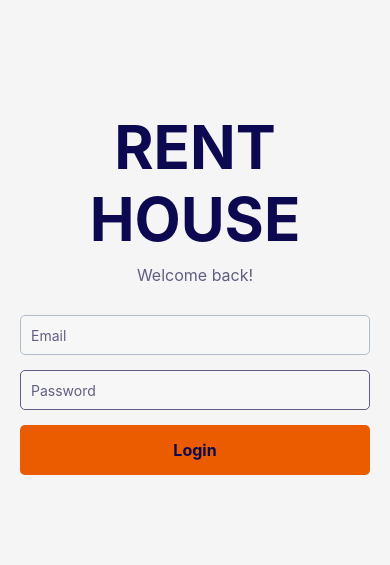
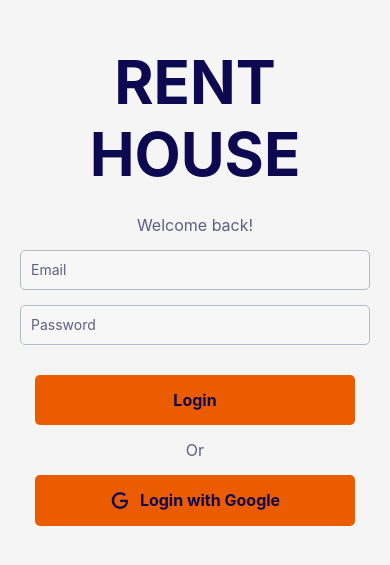
Before and after one commit to QiQi-OU-IT/rent-house-app, a React Native app in the folder rent_house/: screen /auth in a window 390 px wide. Shown: the part 129-694 px from the top of the page. Built offline with nearby package versions, Linux system fonts and the light colour scheme; no server answers.

Commit message:
gaio dien box chat 5525

```diff
--- a/rent_house/components/pages/Auth.js
+++ b/rent_house/components/pages/Auth.js
@@ -1,8 +1,9 @@
 import React, { useState } from 'react';
 import { useNavigation } from '@react-navigation/native';
-import { View, TextInput, TouchableOpacity, Text } from 'react-native';
+import { View, TextInput, TouchableOpacity, Text, Image } from 'react-native';
 import { styles, authStyles } from '../../styles/style';
 import { useTheme } from '../../contexts/ThemeContext';
+import Icon from 'react-native-vector-icons/MaterialCommunityIcons'
 
 export default function Auth() {
   const [email, setEmail] = useState('');
@@ -17,6 +18,7 @@ export default function Auth() {
 
   return (
     <View style={[styles.authContainer, { backgroundColor: colors.backgroundPrimary }]}>
+      <View>
         <Text style={[dynamicAuthStyles.authTitle, { color: colors.textPrimary }]}>RENT HOUSE</Text>
         <Text style={[dynamicAuthStyles.authSubtitle, { color: colors.textSecondary }]}>Welcome back!</Text>
         <TextInput
@@ -32,7 +34,7 @@ export default function Auth() {
         />
         <TextInput
           style={[styles.input, {
-          borderColor: colors.textSecondary,
+            borderColor: colors.borderColor,
             color: colors.textPrimary,
             backgroundColor: colors.backgroundSecondary
           }]}
@@ -51,6 +53,20 @@ export default function Auth() {
             { color: colors.textPrimary, fontSize: 16, fontWeight: 'bold' }
           ]} >Login</Text>
         </TouchableOpacity>
+
+      <View>
+      </View>
+      <Text style={[dynamicAuthStyles.authSubtitle, { color: colors.textSecondary, margin: 0 }]}
+      > Or </Text>
+        <TouchableOpacity
+        style={[styles.button, { backgroundColor: colors.accentColor, display: 'flex', flexDirection: 'row', alignItems: 'center', justifyContent: 'center', gap: 10 }]}>
+          <Icon name="google" size={20} color={colors.textPrimary} />
+          <Text style={[
+            styles.buttonText,
+            { color: colors.textPrimary, fontSize: 16, fontWeight: 'bold' }
+          ]} >Login with Google</Text>
+        </TouchableOpacity>
+      </View>
     </View>
   );
 }
--- a/rent_house/components/pages/MainPage/ChatScreen.js
+++ b/rent_house/components/pages/MainPage/ChatScreen.js
@@ -2,10 +2,47 @@ import React from 'react';
 import { View, Text } from 'react-native';
 import { styles } from '../../../styles/style';
 
-const ChatScreen = () => (
-    <View style={styles.container}>
-      <Text>Chat Screen</Text>
-    </View>
-  );
+const chatBoxInfo = {
+  user1: {
+    id: 'user1',
+    name: 'User 1',
+    avatar: 'https://example.com/avatar1.jpg',
+    lastMessage: 'Hello!',
+    lastMessageTime: '10:00 AM',
+  },
+  user2: {
+    id: 'user2',
+    name: 'User 2',
+    avatar: 'https://example.com/avatar2.jpg',
+    lastMessage: 'Hi!',
+    lastMessageTime: '10:05 AM',
+  },
+}
+
+const messageHistory = [
+  {
+    id: '1',
+    sender: 'user1',
+    receiver: 'user2',
+    message: 'Hello!',
+    timestamp: '2023-10-01T10:00:00Z',
+  },
+  {
+    id: '2',
+    sender: 'user2',
+    receiver: 'user1',
+    message: 'Hi!',
+    timestamp: '2023-10-01T10:05:00Z',
+  },
+  // Add more messages as needed
+];
+
+const ChatScreen = () => {
+
+  return (<View style={styles.container}></View>);
+}
+
+
+
 
   export default ChatScreen;
--- a/rent_house/package.json
+++ b/rent_house/package.json
@@ -39,6 +39,7 @@
     "react-native-reanimated": "~3.16.1",
     "react-native-safe-area-context": "4.12.0",
     "react-native-screens": "~4.4.0",
+    "react-native-vector-icons": "^10.2.0",
     "react-native-web": "~0.19.13"
   },
   "devDependencies": {
--- a/rent_house/styles/style.js
+++ b/rent_house/styles/style.js
@@ -29,6 +29,7 @@ export const styles = StyleSheet.create({
     padding: 15,
     borderRadius: 5,
     alignItems: "center",
+    margin: 15,
   },
   buttonText: {
     color: "#fff",
@@ -53,7 +54,7 @@ export const authStyles = (colors) => {
     },
     authSubtitle: {
       fontSize: 16,
-      marginBottom: 30,
+      margin: 15,
       textAlign: "center",
       color: colors.textSecondary, // Sử dụng màu textSecondary từ theme
     },
```
Also changed, not shown: rent_house/components/pages/MainPage/chatBox.js (added), 1 other file (tests, documents, lock files or other folders). Lines whose indentation alone changed are shown as unchanged.
